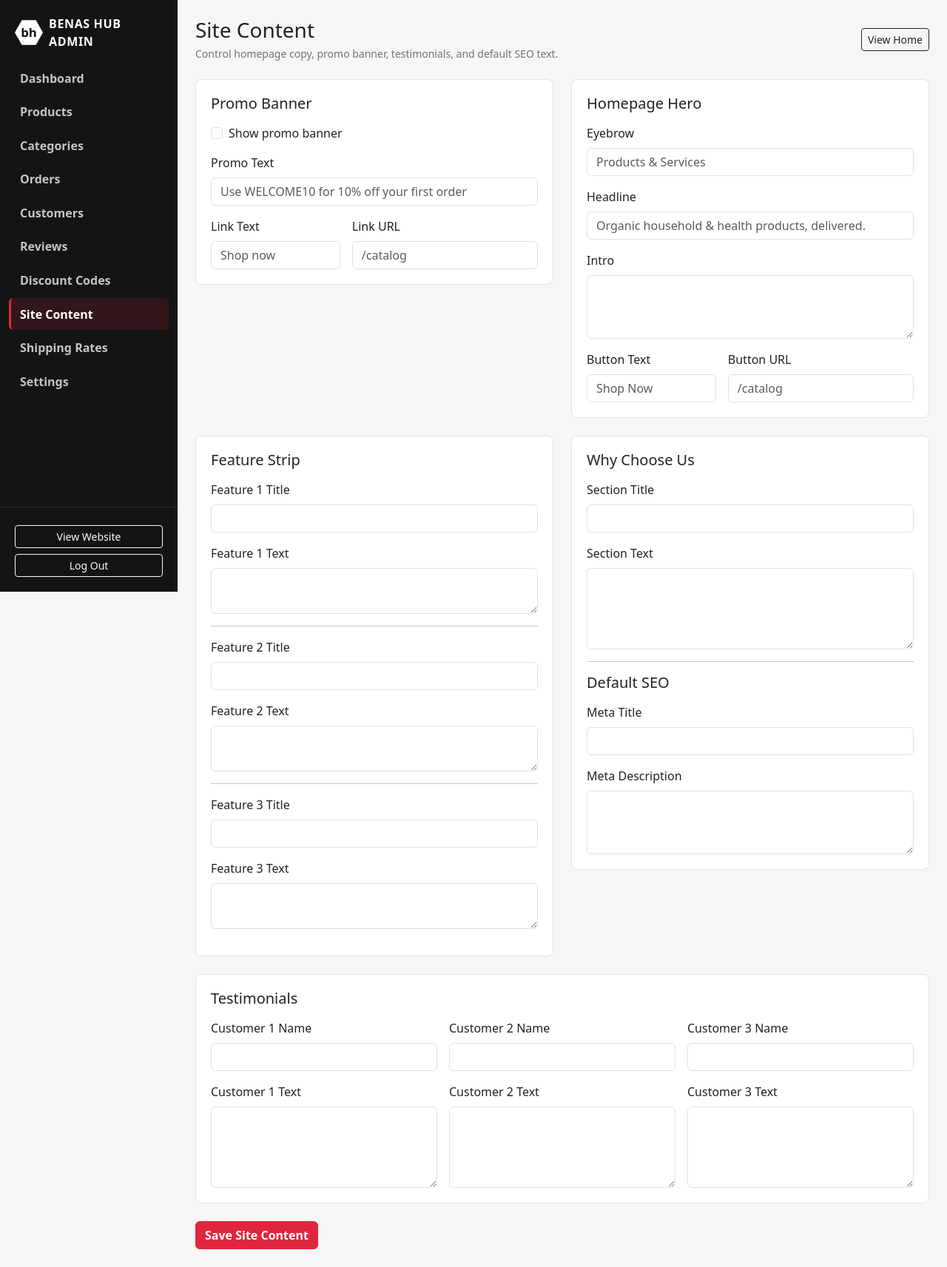
After one commit to CalebPrince/benashub, a Flask app: page /admin/site-content in a window 1280 px wide. The commit adds this page. Shown: the whole page at 74% size. Run offline with Flask 3, Linux system fonts and the light colour scheme; the visitor is signed in with stand-in values (Sample User, id 1); data that the repository does not hold is empty; parts of the project's set-up code (start-up, migrations or seed data) failed here and were passed over; some libraries are stand-ins or nearby versions.

Commit message:
Add admin site content controls

```diff
--- a/app/blueprints/api_admin.py
+++ b/app/blueprints/api_admin.py
@@ -429,6 +429,35 @@ SETTINGS_KEYS = (
 )
 
 
+SITE_CONTENT_KEYS = (
+    "home_promo_enabled",
+    "home_promo_text",
+    "home_promo_link_text",
+    "home_promo_link_url",
+    "home_eyebrow",
+    "home_title",
+    "home_intro",
+    "home_primary_cta_text",
+    "home_primary_cta_url",
+    "home_feature_1_title",
+    "home_feature_1_text",
+    "home_feature_2_title",
+    "home_feature_2_text",
+    "home_feature_3_title",
+    "home_feature_3_text",
+    "home_why_title",
+    "home_why_text",
+    "testimonial_1_name",
+    "testimonial_1_text",
+    "testimonial_2_name",
+    "testimonial_2_text",
+    "testimonial_3_name",
+    "testimonial_3_text",
+    "site_meta_title",
+    "site_meta_description",
+)
+
+
 @api_admin_bp.route("/settings", methods=["GET"])
 @login_required
 def get_settings():
@@ -442,6 +471,25 @@ def update_settings():
     data = request.get_json(force=True, silent=True) or {}
     db = get_db()
     for key in SETTINGS_KEYS:
+        if key in data:
+            set_setting(db, key, (data[key] or "").strip())
+    db.commit()
+    return jsonify({"ok": True})
+
+
+@api_admin_bp.route("/site-content", methods=["GET"])
+@login_required
+def get_site_content_admin():
+    db = get_db()
+    return jsonify({key: get_setting(db, key, "") or "" for key in SITE_CONTENT_KEYS})
+
+
+@api_admin_bp.route("/site-content", methods=["PUT"])
+@login_required
+def update_site_content_admin():
+    data = request.get_json(force=True, silent=True) or {}
+    db = get_db()
+    for key in SITE_CONTENT_KEYS:
         if key in data:
             set_setting(db, key, (data[key] or "").strip())
     db.commit()
--- a/app/blueprints/pages.py
+++ b/app/blueprints/pages.py
@@ -162,6 +162,14 @@ def admin_discount_codes():
     return render_template("admin/discount_codes.html", active_page="discount-codes")
 
 
+@pages_bp.route("/admin/site-content")
+def admin_site_content():
+    guard = _require_admin()
+    if guard:
+        return guard
+    return render_template("admin/site_content.html", active_page="site-content")
+
+
 @pages_bp.route("/admin/shipping-rates")
 def admin_shipping_rates():
     guard = _require_admin()
--- a/static/css/custom.css
+++ b/static/css/custom.css
@@ -257,6 +257,22 @@ body {
   background-color: var(--bh-black);
   color: #fff;
   overflow: hidden;
+}
+.bh-promo-banner {
+  position: relative;
+  z-index: 1;
+  background: var(--bh-red);
+  color: #fff;
+  padding: 0.7rem 0;
+  font-weight: 700;
+}
+.bh-promo-link {
+  color: #fff;
+  text-decoration: underline;
+  text-underline-offset: 3px;
+}
+.bh-promo-link:hover {
+  color: #fff;
 }
 .bh-hero-hexagons {
   position: absolute;
--- a/static/js/admin.js
+++ b/static/js/admin.js
@@ -835,8 +835,64 @@ BH.admin = (() => {
     }
   }
 
+  // ---------- SITE CONTENT ----------
+
+  const SITE_CONTENT_FIELDS = [
+    'home_promo_enabled', 'home_promo_text', 'home_promo_link_text', 'home_promo_link_url',
+    'home_eyebrow', 'home_title', 'home_intro', 'home_primary_cta_text', 'home_primary_cta_url',
+    'home_feature_1_title', 'home_feature_1_text', 'home_feature_2_title', 'home_feature_2_text',
+    'home_feature_3_title', 'home_feature_3_text', 'home_why_title', 'home_why_text',
+    'testimonial_1_name', 'testimonial_1_text', 'testimonial_2_name', 'testimonial_2_text',
+    'testimonial_3_name', 'testimonial_3_text', 'site_meta_title', 'site_meta_description',
+  ];
+
+  async function initSiteContent() {
+    if (!(await initAdminChrome())) return;
+    const form = document.getElementById('siteContentForm');
+    form.addEventListener('submit', async (e) => {
+      e.preventDefault();
+      await saveSiteContent(form);
+    });
+    await loadSiteContent(form);
+  }
+
+  async function loadSiteContent(form) {
+    const content = await BH.api.get('/admin/site-content');
+    SITE_CONTENT_FIELDS.forEach((key) => {
+      if (!form.elements[key]) return;
+      if (key === 'home_promo_enabled') {
+        form.elements[key].checked = content[key] === '1';
+      } else {
+        form.elements[key].value = content[key] || '';
+      }
+    });
+  }
+
+  async function saveSiteContent(form) {
+    const savedEl = document.getElementById('siteContentSaved');
+    const errorEl = document.getElementById('siteContentError');
+    savedEl.classList.add('d-none');
+    errorEl.classList.add('d-none');
+
+    const formData = new FormData(form);
+    const payload = {};
+    SITE_CONTENT_FIELDS.forEach((key) => {
+      payload[key] = key === 'home_promo_enabled'
+        ? (form.elements[key].checked ? '1' : '0')
+        : formData.get(key);
+    });
+
+    try {
+      await BH.api.put('/admin/site-content', payload);
+      savedEl.classList.remove('d-none');
+    } catch (err) {
+      errorEl.textContent = err.message || 'Could not save site content';
+      errorEl.classList.remove('d-none');
+    }
+  }
+
   return {
     initLogin, initOverview, initProducts, initCategories, initOrders,
-    initCustomers, initReviews, initDiscountCodes, initShippingRates, initSettings,
+    initCustomers, initReviews, initDiscountCodes, initShippingRates, initSettings, initSiteContent,
   };
 })();
--- a/templates/admin/admin_base.html
+++ b/templates/admin/admin_base.html
@@ -22,6 +22,7 @@
         <a class="bh-sidebar-link {{ 'active' if active_page == 'customers' else '' }}" href="{{ url_for('pages.admin_customers') }}">Customers</a>
         <a class="bh-sidebar-link {{ 'active' if active_page == 'reviews' else '' }}" href="{{ url_for('pages.admin_reviews') }}">Reviews</a>
         <a class="bh-sidebar-link {{ 'active' if active_page == 'discount-codes' else '' }}" href="{{ url_for('pages.admin_discount_codes') }}">Discount Codes</a>
+        <a class="bh-sidebar-link {{ 'active' if active_page == 'site-content' else '' }}" href="{{ url_for('pages.admin_site_content') }}">Site Content</a>
         <a class="bh-sidebar-link {{ 'active' if active_page == 'shipping-rates' else '' }}" href="{{ url_for('pages.admin_shipping_rates') }}">Shipping Rates</a>
         <a class="bh-sidebar-link {{ 'active' if active_page == 'settings' else '' }}" href="{{ url_for('pages.admin_settings') }}">Settings</a>
       </nav>
--- /dev/null
+++ b/templates/admin/site_content.html
@@ -0,0 +1,135 @@
+{% extends "admin/admin_base.html" %}
+{% block title %}Site Content &mdash; Benas Hub Admin{% endblock %}
+{% block admin_content %}
+
+<div class="d-flex justify-content-between align-items-center mb-4">
+  <div>
+    <h3 class="mb-1">Site Content</h3>
+    <p class="text-secondary mb-0 small">Control homepage copy, promo banner, testimonials, and default SEO text.</p>
+  </div>
+  <a href="{{ url_for('pages.index') }}" class="btn btn-outline-dark btn-sm" target="_blank">View Home</a>
+</div>
+
+<div id="siteContentSaved" class="alert alert-success d-none">Saved.</div>
+<div id="siteContentError" class="alert alert-danger d-none"></div>
+
+<form id="siteContentForm">
+  <div class="row g-4">
+    <div class="col-lg-6">
+      <div class="bh-filter-card">
+        <h5 class="mb-3">Promo Banner</h5>
+        <div class="form-check mb-3">
+          <input class="form-check-input" type="checkbox" name="home_promo_enabled" id="homePromoEnabled">
+          <label class="form-check-label" for="homePromoEnabled">Show promo banner</label>
+        </div>
+        <div class="mb-3">
+          <label class="form-label">Promo Text</label>
+          <input type="text" class="form-control" name="home_promo_text" placeholder="Use WELCOME10 for 10% off your first order">
+        </div>
+        <div class="row g-3">
+          <div class="col-md-5">
+            <label class="form-label">Link Text</label>
+            <input type="text" class="form-control" name="home_promo_link_text" placeholder="Shop now">
+          </div>
+          <div class="col-md-7">
+            <label class="form-label">Link URL</label>
+            <input type="text" class="form-control" name="home_promo_link_url" placeholder="/catalog">
+          </div>
+        </div>
+      </div>
+    </div>
+    <div class="col-lg-6">
+      <div class="bh-filter-card">
+        <h5 class="mb-3">Homepage Hero</h5>
+        <div class="mb-3">
+          <label class="form-label">Eyebrow</label>
+          <input type="text" class="form-control" name="home_eyebrow" placeholder="Products & Services">
+        </div>
+        <div class="mb-3">
+          <label class="form-label">Headline</label>
+          <input type="text" class="form-control" name="home_title" placeholder="Organic household & health products, delivered.">
+        </div>
+        <div class="mb-3">
+          <label class="form-label">Intro</label>
+          <textarea class="form-control" name="home_intro" rows="3"></textarea>
+        </div>
+        <div class="row g-3">
+          <div class="col-md-5">
+            <label class="form-label">Button Text</label>
+            <input type="text" class="form-control" name="home_primary_cta_text" placeholder="Shop Now">
+          </div>
+          <div class="col-md-7">
+            <label class="form-label">Button URL</label>
+            <input type="text" class="form-control" name="home_primary_cta_url" placeholder="/catalog">
+          </div>
+        </div>
+      </div>
+    </div>
+
+    <div class="col-lg-6">
+      <div class="bh-filter-card">
+        <h5 class="mb-3">Feature Strip</h5>
+        {% for n in [1, 2, 3] %}
+          <div class="mb-3">
+            <label class="form-label">Feature {{ n }} Title</label>
+            <input type="text" class="form-control" name="home_feature_{{ n }}_title">
+          </div>
+          <div class="mb-3">
+            <label class="form-label">Feature {{ n }} Text</label>
+            <textarea class="form-control" name="home_feature_{{ n }}_text" rows="2"></textarea>
+          </div>
+          {% if n != 3 %}<hr>{% endif %}
+        {% endfor %}
+      </div>
+    </div>
+
+    <div class="col-lg-6">
+      <div class="bh-filter-card">
+        <h5 class="mb-3">Why Choose Us</h5>
+        <div class="mb-3">
+          <label class="form-label">Section Title</label>
+          <input type="text" class="form-control" name="home_why_title">
+        </div>
+        <div class="mb-3">
+          <label class="form-label">Section Text</label>
+          <textarea class="form-control" name="home_why_text" rows="4"></textarea>
+        </div>
+        <hr>
+        <h5 class="mb-3">Default SEO</h5>
+        <div class="mb-3">
+          <label class="form-label">Meta Title</label>
+          <input type="text" class="form-control" name="site_meta_title">
+        </div>
+        <div class="mb-0">
+          <label class="form-label">Meta Description</label>
+          <textarea class="form-control" name="site_meta_description" rows="3"></textarea>
+        </div>
+      </div>
+    </div>
+
+    <div class="col-12">
+      <div class="bh-filter-card">
+        <h5 class="mb-3">Testimonials</h5>
+        <div class="row g-3">
+          {% for n in [1, 2, 3] %}
+            <div class="col-lg-4">
+              <label class="form-label">Customer {{ n }} Name</label>
+              <input type="text" class="form-control mb-3" name="testimonial_{{ n }}_name">
+              <label class="form-label">Customer {{ n }} Text</label>
+              <textarea class="form-control" name="testimonial_{{ n }}_text" rows="4"></textarea>
+            </div>
+          {% endfor %}
+        </div>
+      </div>
+    </div>
+  </div>
+
+  <div class="mt-4">
+    <button type="submit" class="btn bh-btn-red">Save Site Content</button>
+  </div>
+</form>
+
+{% endblock %}
+{% block extra_scripts %}
+<script>document.addEventListener('DOMContentLoaded', () => BH.admin.initSiteContent());</script>
+{% endblock %}
```
Also changed, not shown: app/blueprints/api_catalog.py (+35 -0 lines), static/js/products.js (+59 -0 lines), templates/index.html (+24 -18 lines).
